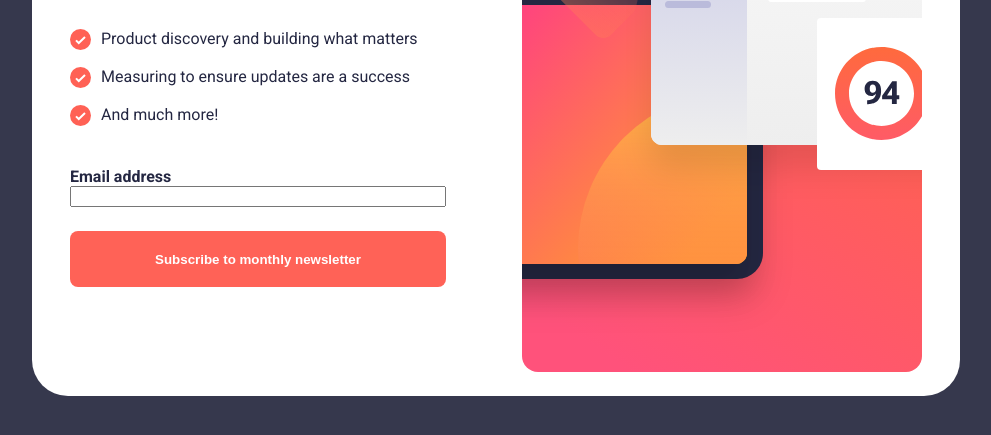
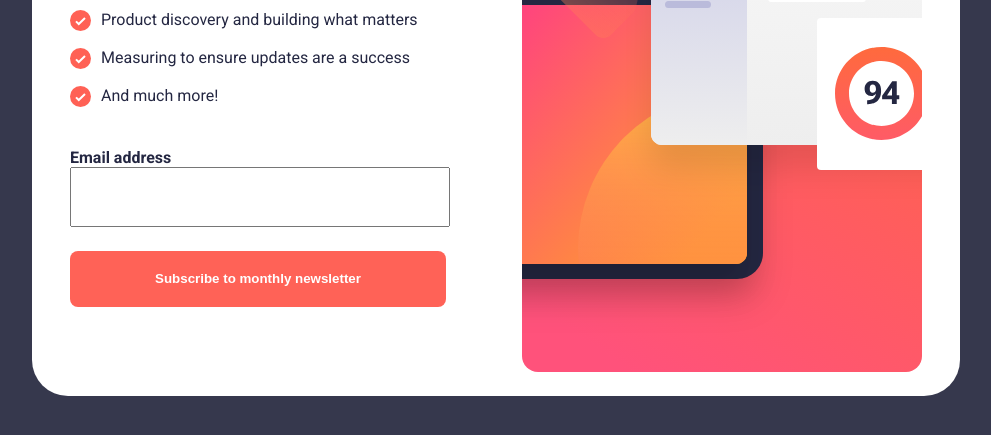
Before and after one commit to TimBingtan/newsletter, a plain HTML site: page index.html in a window 1280 px wide. Shown: the part 333-768 px from the top of the page, without its empty margins (144-1135 px from the left). Drawn offline with Linux system fonts and the light colour scheme.

Commit message:
Refactored class for form items

```diff
--- a/index.html
+++ b/index.html
@@ -32,11 +32,11 @@
 
     <form>
       <label for="email">Email address</label>
-      <input type="text" id="email" name="email">
+      <input class="form-item" type="text" id="email" name="email">
       <!-- email@company.com -->
     </form>
 
-    <button type="button" onclick="">Subscribe to monthly newsletter</button>
+    <button class="form-item" type="button" onclick="">Subscribe to monthly newsletter</button>
 
 
 
--- a/styles.css
+++ b/styles.css
@@ -52,12 +52,14 @@ label {
     font-weight: bold;
 }
 
-input {
-    width: 98%;
+form {
+    margin-top: 40px;
 }
 
-form {
-    margin-top: 40px;
+.form-item {
+    width: 100%;
+    height: 56px;
+    padding: 0;
 }
 
 button {
@@ -65,8 +67,6 @@ button {
     margin-top: 24px;
     color: hsl(0, 0%, 100%);
     font-weight: bold;
-    width: 100%;
-    height: 56px;
     border: none;
     border-radius: 8px;
 }
```
